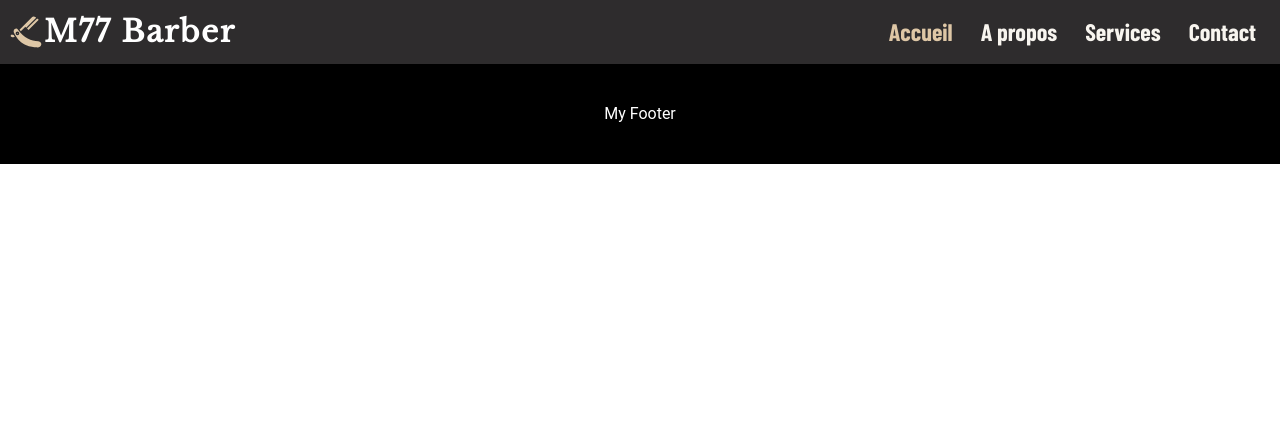
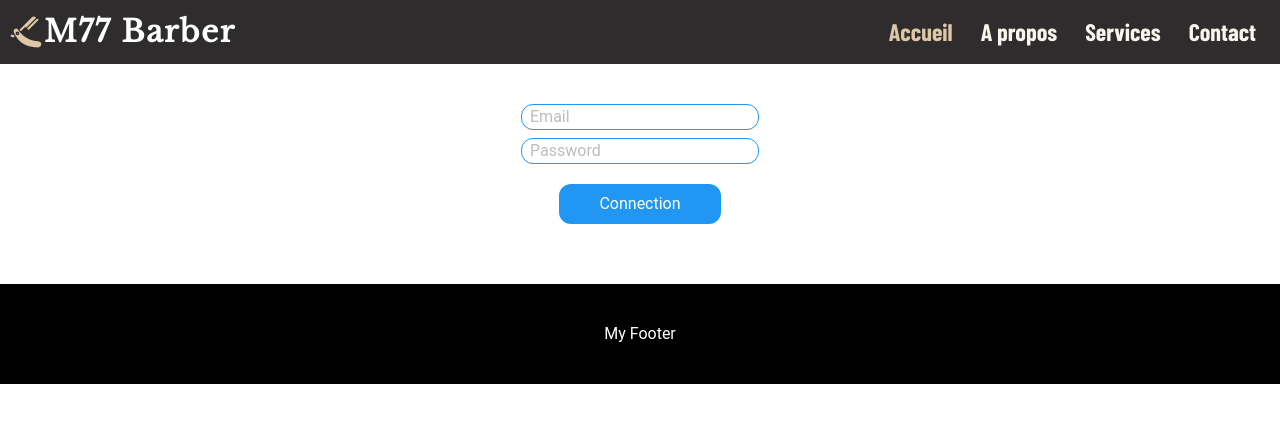
Before and after one commit to RaduStefanLungu/M77Barbershop, a React (Create React App) app in the folder client/: page /admin/login in a window 1280 px wide. Shown: the top 422 px of the page. Built offline with nearby package versions, Linux system fonts and the light colour scheme; no server answers; a web font is replaced by a local one.

Commit message:
> Successfully implemented Login & Admin pages (just structure, no content)

```diff
--- a/client/src/App.js
+++ b/client/src/App.js
@@ -5,10 +5,15 @@ import RendezVous from './pages/RendezVous'
 import AdminSystem from './pages/private/AdminSystem'
 import Footer from './components/Footer';
 import Header from './components/Header';
+import Login from './pages/Login';
+import { AuthProvider } from './context/AuthContext';
+import PrivateRoute from './components/PrivateRoute';
 
 function App() {
   return (
     <BrowserRouter>
+
+      <AuthProvider>
 
         <Header/>
 
@@ -18,11 +23,19 @@ function App() {
 
           <Route exact path='/rendez-vous' element={<RendezVous/>} />
 
-        <Route exact path='/admin/rendez-vous' element={<AdminSystem/>} />
+          <Route exact path='/admin/rendez-vous' element={
+            <PrivateRoute>
+              <AdminSystem/>
+            </PrivateRoute>
+          } />
+
+          <Route exact path='/admin/login' element={<Login/>} />
 
         </Routes>
 
         <Footer/>
+
+      </AuthProvider>
 
     </BrowserRouter>
   );
--- /dev/null
+++ b/client/src/components/PrivateRoute.jsx
@@ -0,0 +1,18 @@
+import React from 'react';
+import { Navigate, useLocation } from 'react-router-dom';
+import { useAuth } from '../context/AuthContext';
+
+const PrivateRoute = ({ children }) => {
+  const { currentUser } = useAuth();
+  const location = useLocation();
+
+  // If user is not logged in, redirect to the login page
+  if (!currentUser) {
+    return <Navigate to="/admin/login" state={{ from: location.pathname }} />;
+  }
+
+  // If user is logged in, render the protected content
+  return <>{children}</>;
+};
+
+export default PrivateRoute;
--- a/client/src/pages/Login.jsx
+++ b/client/src/pages/Login.jsx
@@ -1,7 +1,39 @@
-import React from 'react'
+import React, { useRef } from 'react'
+
+import { useAuth } from '../context/AuthContext'
+import { useNavigate } from 'react-router-dom';
 
 export default function Login() {
-  return (
-    <div>Login</div>
-  )
+
+    const emailRef = useRef();
+    const passwordRef = useRef();
+    const { login } = useAuth()
+
+    const redirect = useNavigate();
+
+    async function handleLogin(e){
+        e.preventDefault()
+
+        const result = await login(emailRef.current.value, passwordRef.current.value)
+        redirect('/admin/rendez-vous')
+    }
+
+    return (
+        <div className='grid justify-center'>
+
+
+            <form onSubmit={handleLogin} className='grid py-10'>
+
+                <div className='grid gap-2 justify-center'>
+                    <input required ref={emailRef} type='email' placeholder='Email' className='border-[0.10rem] border-blue-500 rounded-xl px-2 focus:border-blue-900 focus:outline-none'/>
+                    <input required ref={passwordRef} type='password' placeholder='Password' className='border-[0.10rem] border-blue-500 rounded-xl px-2 focus:border-blue-900 focus:outline-none' />
+                </div>
+
+                <button className='bg-blue-500 text-white py-2 px-10 rounded-xl mx-auto my-5 hover:bg-blue-900 transition-all duration-150'>Connection</button>
+
+            </form>
+
+
+        </div>
+    )
 }
--- a/client/src/pages/private/AdminSystem.jsx
+++ b/client/src/pages/private/AdminSystem.jsx
@@ -1,7 +1,27 @@
 import React from 'react'
+import { useAuth } from '../../context/AuthContext'
 
 export default function AdminSystem() {
+
   return (
-    <div>AdminSystem</div>
+    <div className='grid'>
+      AdminSystem
+
+      <LogOutButton/>
+    </div>
   )
 }
+
+
+const LogOutButton = () => {
+
+  const { logout } = useAuth()
+  async function handleLogout(e){
+    e.preventDefault()
+    await logout()
+  }
+
+  return(
+    <button className='bg-blue-500 text-white py-2 px-10 rounded-xl mx-auto my-5 hover:bg-blue-900 transition-all duration-150' onClick={handleLogout}>Déconnection</button>
+  )
+}
```
Also changed, not shown: 1 other file (tests, documents, lock files or other folders). Lines whose indentation alone changed are shown as unchanged.
